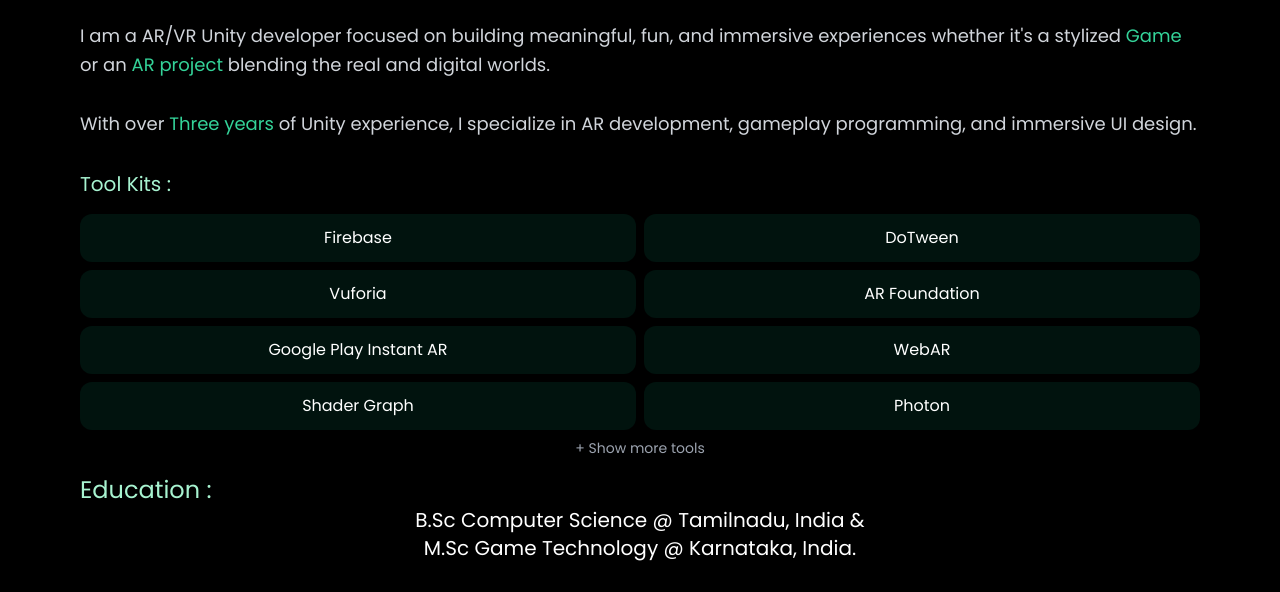
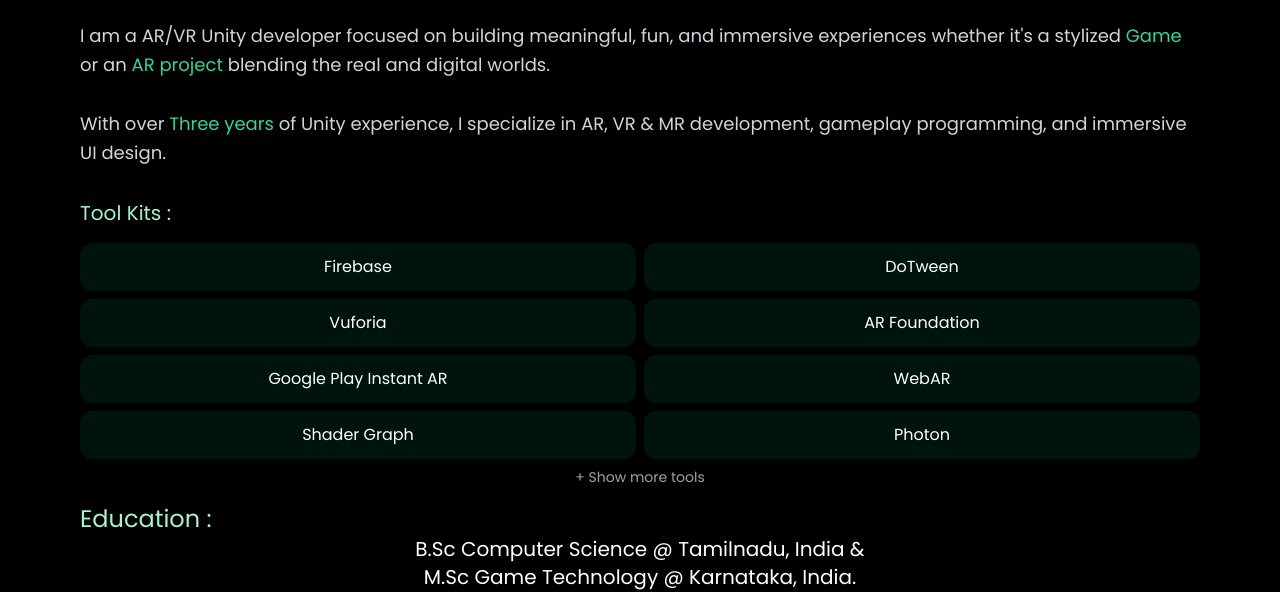
Before and after one commit to Blackyee-M/Portfolio, a plain HTML site: page index.html in a window 1280 px wide. Shown: the part 215-807 px from the top of the page. Drawn offline with nearby package versions, Linux system fonts and the light colour scheme.

Commit message:
Update index.html

```diff
--- a/index.html
+++ b/index.html
@@ -164,7 +164,7 @@
         I am a AR/VR Unity developer focused on building meaningful,
         fun, and immersive experiences whether it's a stylized <span class="text-emerald-400 font-medium">Game</span> or an
         <span class="text-emerald-400  font-medium">AR project</span> blending the real and digital worlds.<br><br>
-        With over<span class="text-emerald-400  font-medium"> Three years</span> of Unity experience, I specialize in AR development, gameplay programming, and immersive UI design.
+        With over<span class="text-emerald-400  font-medium"> Three years</span> of Unity experience, I specialize in AR, VR & MR development, gameplay programming, and immersive UI design.
       </p>
       <div class="mt-8">
         <h2 class="text-left text-xl text-emerald-200 mb-4">Tool Kits :</h2>
```
